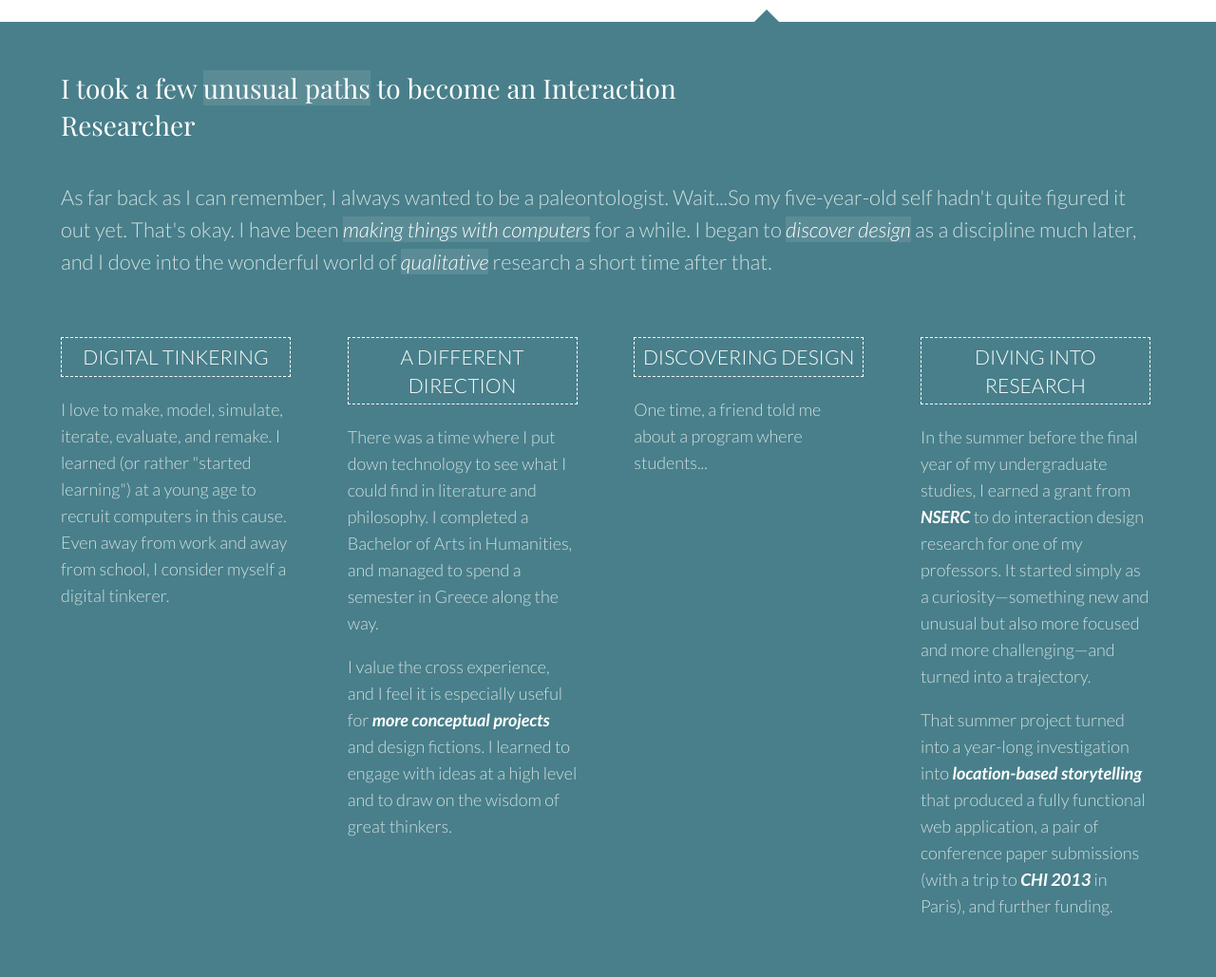
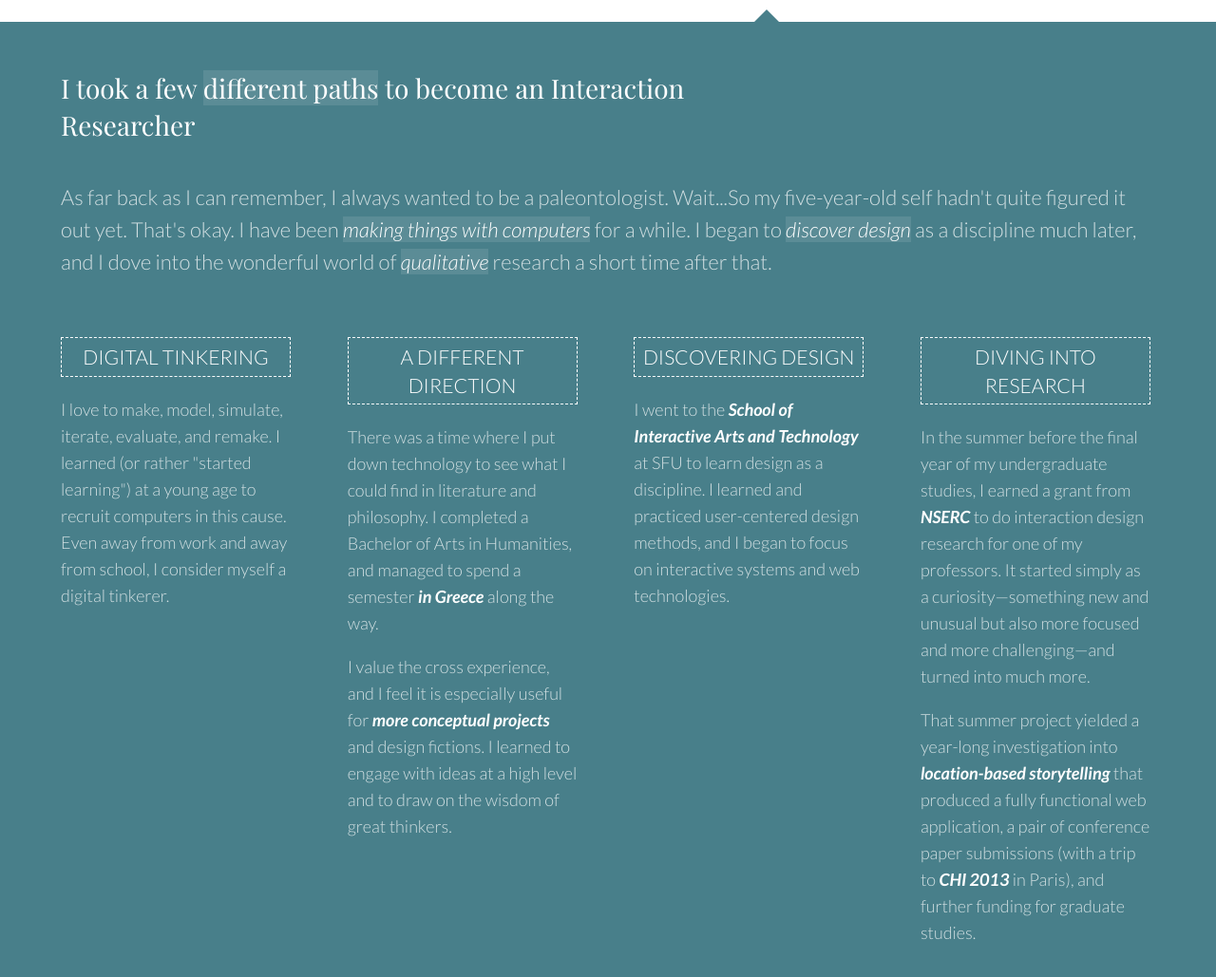
Before and after one commit to jasonprocyk/P04, a plain HTML site: page story.html in a window 1280 px wide. Shown: the part 267-1296 px from the top of the page at 95% size. Drawn offline with nearby package versions, Linux system fonts and the light colour scheme; a web font is replaced by a local one.

Commit message:
Finalized copy on story page
....finally

```diff
--- a/mobile.css
+++ b/mobile.css
@@ -107,3 +107,9 @@ h1 {
 	display: block;
 	margin: 0 0 8rem 0;
 }
+
+
+
+.main div {
+	width: 100%;
+}
--- a/story.html
+++ b/story.html
@@ -74,7 +74,7 @@
 				<article id="introduction">
 
 
-					<h1>I took a few <a href="#" data-chunk="humanities">unusual paths</a> to become an Interaction Researcher</h1>
+					<h1>I took a few <a href="#" data-chunk="humanities">different paths</a> to become an Interaction Researcher</h1>
 
 					<p class="big">As far back as I can remember, I always wanted to be a paleontologist. Wait...So my five-year-old self hadn't quite figured it out yet. That's okay. I have been <a href="#" data-chunk="tinkering">making things with computers</a> for a while. I began to <a href="#" data-chunk="design">discover design</a> as a discipline much later, and I dove into the wonderful world of <a href="#" data-chunk="research">qualitative</a> research a short time after that.</p>
 
@@ -86,24 +86,20 @@
 
 					<div class="story_branch" id="humanities">
 						<h2 class="story">A Different Direction</h2>
-						<p>There was a time where I put down technology to see what I could find in literature and philosophy. I completed a Bachelor of Arts in Humanities, and managed to spend a semester in Greece along the way.</p>
-						<p>I value the cross experience, and I feel it is especially useful for <a href="heartlocker.html">more conceptual projects</a> and design fictions. I learned to engage with ideas at a high level and to draw on the wisdom of great thinkers.</p>
+						<p>There was a time where I put down technology to see what I could find in literature and philosophy. I completed a Bachelor of Arts in Humanities, and managed to spend a semester <a href="http://goo.gl/maps/FjCPy" title="See where I stayed" target="_blank">in Greece</a> along the way.</p>
+						<p>I value the cross experience, and I feel it is especially useful for <a href="heartlocker.html"  title="Portfolio: Heart Locker">more conceptual projects</a> and design fictions. I learned to engage with ideas at a high level and to draw on the wisdom of great thinkers.</p>
 					</div>
 
 					<div class="story_branch" id="design">
 						<h2 class="story">Discovering Design</h2>
-						<p>One time, a friend told me about a program where students...</p>
+						<p>I went to the <a href="http://siat.sfu.ca" title="Learn more about SIAT" target="_blank">School of Interactive Arts and Technology</a> at SFU to learn design as a discipline. I learned and practiced  user-centered design methods, and I began to focus on interactive systems and web technologies.</p>
 					</div>
 
 					<div class="story_branch" id="research">
 						<h2 class="story">Diving Into Research</h2>
-						<p>In the summer before the final year of my undergraduate studies, I earned a grant from <a href="http://www.nserc-crsng.gc.ca/index_eng.asp" target="_blank" title="Learn about NSERC">NSERC</a> to do interaction design research for one of my professors. It started simply as a curiosity&mdash;something new and unusual but also more focused and more challenging&mdash;and turned into a trajectory.</p>
-						<p>That summer project turned into a year-long investigation into <a href="gems.html" title="Portfolio: GEMS">location-based storytelling</a> that produced a fully functional web application, a pair of conference paper submissions (with a trip to <a href="http://chi2013.acm.org/" target="_blank" title="Learn more about the conference">CHI 2013</a> in Paris), and further funding.</p>
+						<p>In the summer before the final year of my undergraduate studies, I earned a grant from <a href="http://www.nserc-crsng.gc.ca/index_eng.asp" target="_blank" title="Learn about NSERC">NSERC</a> to do interaction design research for one of my professors. It started simply as a curiosity&mdash;something new and unusual but also more focused and more challenging&mdash;and turned into much more.</p>
+						<p>That summer project yielded a year-long investigation into <a href="gems.html" title="Portfolio: GEMS">location-based storytelling</a> that produced a fully functional web application, a pair of conference paper submissions (with a trip to <a href="http://chi2013.acm.org/" target="_blank" title="Learn more about the conference">CHI 2013</a> in Paris), and further funding for graduate studies.</p>
 					</div>
-
-
-
-
 
 				</article>
 			</section>
```
Also changed, not shown: portfolio.html (+1 -1 lines).
